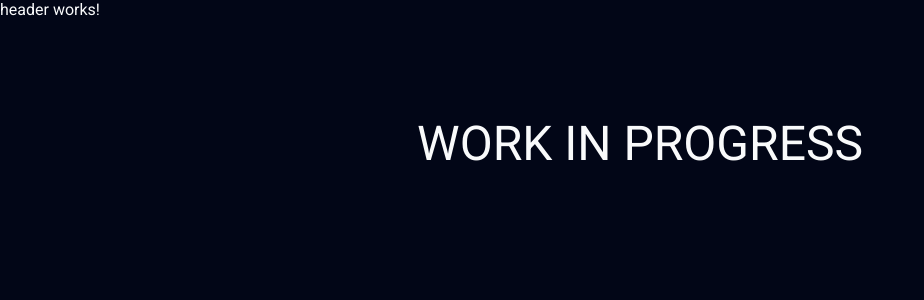
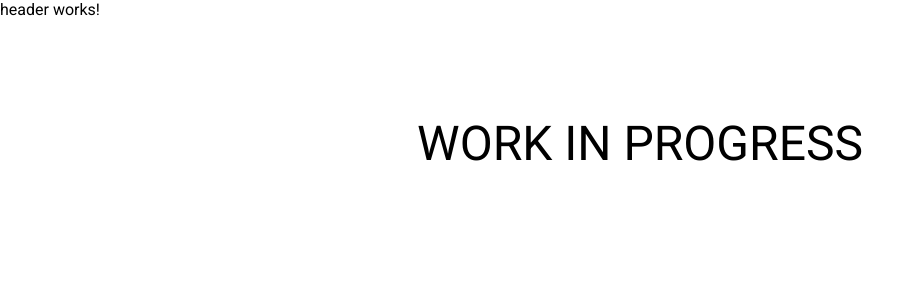
Before and after one commit to larstb/lbilek.dev, an Angular app: page / in a window 1280 px wide. Shown: the top 300 px of the page, without its empty margins (0-924 px from the left). Built offline with nearby package versions, Linux system fonts and the light colour scheme; what ngx-lottie would draw is missing.

Commit message:
removed unused files

```diff
--- a/src/app/styles/font.scss
+++ b/src/app/styles/font.scss
@@ -1,4 +1,3 @@
-
 @font-face {
   font-family: 'Agustina Regular';
   src: url('/font/Agustina.woff2') format('woff2');
--- a/src/app/styles/variables.scss
+++ /dev/null
@@ -1,61 +0,0 @@
-:root {
-  /* ===================== */
-  /* Material Color Roles  */
-  /* ===================== */
-
-  /* Primary */
-  --md-primary: #2563eb;
-  --md-on-primary: #ffffff;
-  --md-primary-container: #1e40af;
-  --md-on-primary-container: #dbeafe;
-
-  /* Secondary */
-  --md-secondary: #38bdf8;
-  --md-on-secondary: #020617;
-  --md-secondary-container: #075985;
-  --md-on-secondary-container: #e0f2fe;
-
-  /* Tertiary (optional accent) */
-  --md-tertiary: #22c55e;
-  --md-on-tertiary: #052e16;
-
-  /* ===================== */
-  /* Surface & Background  */
-  /* ===================== */
-
-  --md-background: #020617;
-  --md-on-background: #f9fafb;
-
-  --md-surface: #020617;
-  --md-surface-1: #0f172a; /* cards */
-  --md-surface-2: #111827; /* elevated cards */
-  --md-surface-3: #1e293b;
-
-  --md-on-surface: #f9fafb;
-  --md-on-surface-variant: #9ca3af;
-
-  /* ===================== */
-  /* Outline & Divider     */
-  /* ===================== */
-
-  --md-outline: #1e293b;
-  --md-outline-variant: #334155;
-
-  /* ===================== */
-  /* State Colors          */
-  /* ===================== */
-
-  --md-error: #ef4444;
-  --md-on-error: #ffffff;
-
-  --md-success: #22c55e;
-  --md-warning: #f59e0b;
-
-  /* ===================== */
-  /* Elevation Shadows     */
-  /* ===================== */
-
-  --md-shadow-1: 0 1px 2px rgba(0, 0, 0, 0.4);
-  --md-shadow-2: 0 4px 12px rgba(0, 0, 0, 0.5);
-  --md-shadow-3: 0 10px 25px rgba(0, 0, 0, 0.6);
-}
--- a/src/styles.scss
+++ b/src/styles.scss
@@ -9,6 +9,5 @@
 
 // project overrides
 @import "app/styles/font";
-@import "app/styles/variables";
 @import "app/styles/theme";
 @import "app/styles/components";
```
